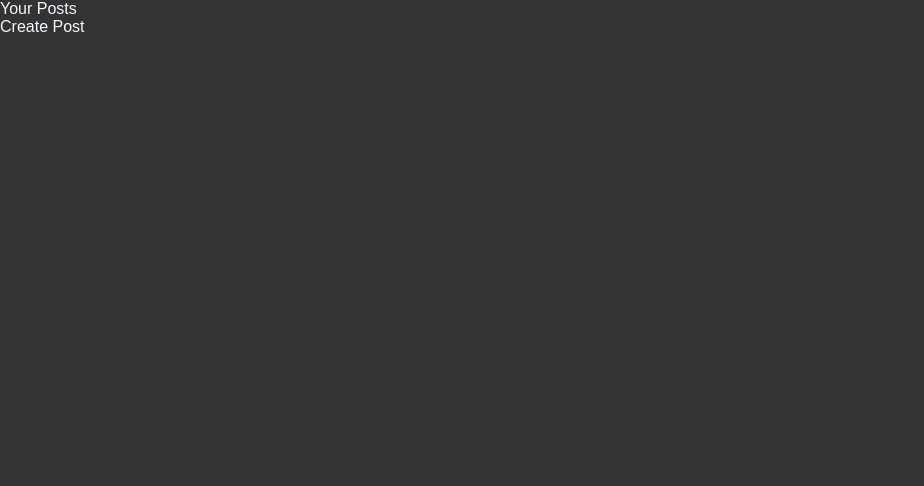
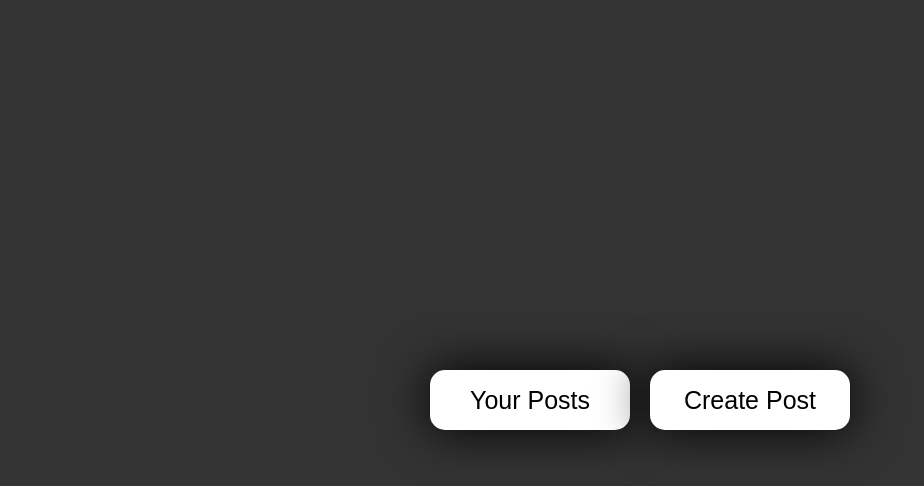
Before and after one commit to darkie-75coder/Small_insta, a React app in the folder Frontend/: page / in a window 1280 px wide. Shown: the top 486 px of the page, without its empty margins (0-924 px from the left). Built offline with nearby package versions, Linux system fonts and the light colour scheme; the HTML template or start-up script is replaced by a standard one.

Commit message:
Add text-box and btns styles to index.css

```diff
--- a/Frontend/src/index.css
+++ b/Frontend/src/index.css
@@ -56,7 +56,13 @@ button {
   padding: 20px;
   padding-bottom: 20px;
   height: 100vh;
+  text-align: center;
   gap: 2em;
+}
+
+.text-box {
+  width: 100%;
+  margin-bottom: 30px;
 }
 
 .post {
@@ -81,3 +87,26 @@ button {
   border: 2px solid white;
   border-radius: 15px;
 }
+
+.btns {
+  height: 60px;
+  width: 200px;
+  background: #fff;
+  border-radius: 15px;
+  box-shadow: 0 0 50px black;
+  color: #000;
+  font-size: 25px;
+  text-align: center;
+  display: flex;
+  align-items: center;
+  justify-content: center;
+}
+
+.boxes {
+  height: 100vh;
+  display: flex;
+  justify-content: center;
+  align-items: center;
+  flex-wrap: wrap;
+  gap: 20px;
+}
```
